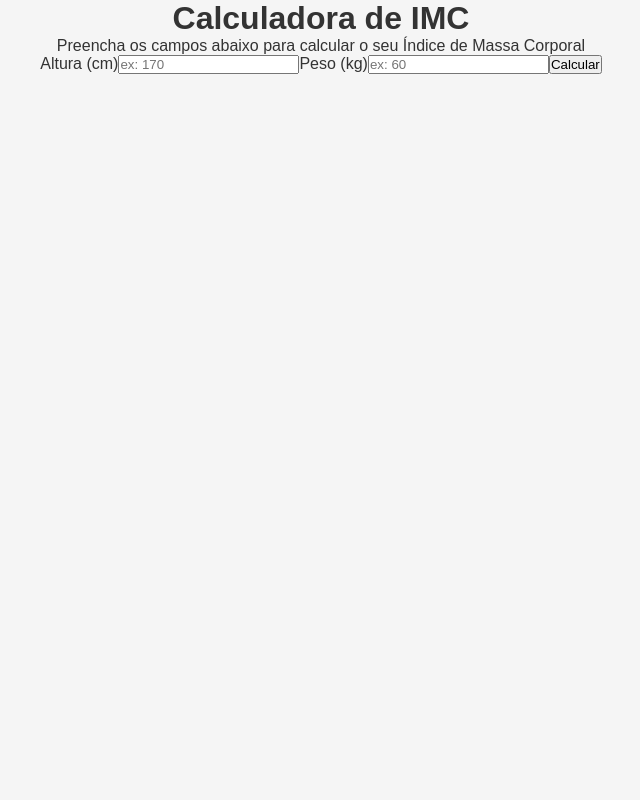
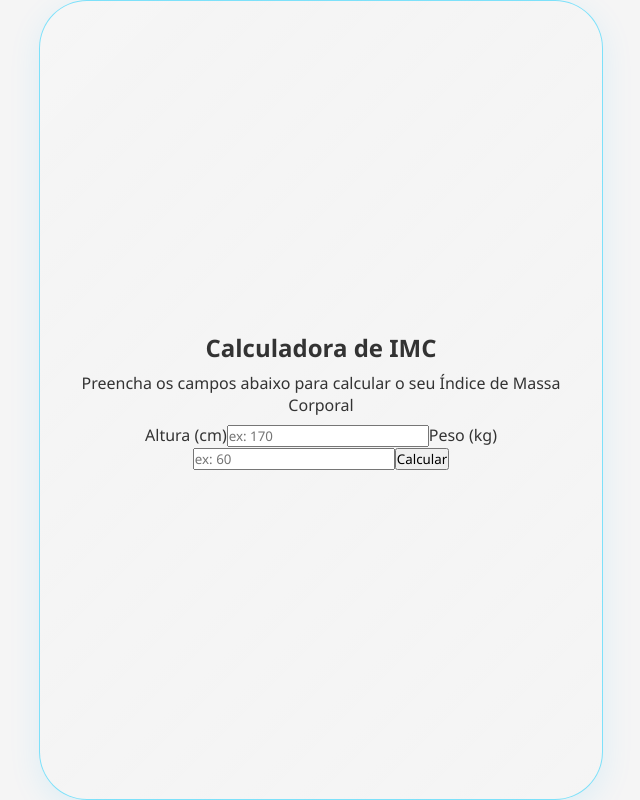
Before and after one commit to caosoliveirax/fancy-bmi-calculator, a React (Vite) app: page / in a window 1280 px wide. Shown: the whole page, without its empty margins (319-959 px from the left). Built offline with nearby package versions, Linux system fonts and the light colour scheme.

Commit message:
chore: create base layout for three cards with consistent spacing and alignment

```diff
--- a/src/App.tsx
+++ b/src/App.tsx
@@ -1,17 +1,20 @@
 import { Provider } from 'react-redux'
 import { store } from './store'
-import { GlobalStyle } from './global'
+import { GlobalStyle } from './styles/global'
 import FormCalculator from '@components/FormCalculator'
 import ResultCard from '@components/ResultCard'
 import ClassificationTable from '@components/ClassificationTable'
+import { Container } from '@components/Container/styles'
 
 function App() {
   return (
     <Provider store={store}>
       <GlobalStyle />
-      <FormCalculator />
-      <ResultCard />
-      <ClassificationTable />
+      <Container>
+        <FormCalculator />
+        <ResultCard />
+        <ClassificationTable />
+      </Container>
     </Provider>
   )
 }
--- a/src/components/ClassificationTable/index.tsx
+++ b/src/components/ClassificationTable/index.tsx
@@ -1,3 +1,4 @@
+import { CardContainer } from '@components/Container/styles'
 import { useAppSelector } from '../../store/hooks'
 
 const ClassificationTable = () => {
@@ -7,7 +8,7 @@ const ClassificationTable = () => {
   if (value === null || category === null) return null
 
   return (
-    <div>
+    <CardContainer>
       <h2>Classificações</h2>
       <table>
         <thead>
@@ -43,7 +44,7 @@ const ClassificationTable = () => {
           </tr>
         </tbody>
       </table>
-    </div>
+    </CardContainer>
   )
 }
 
--- /dev/null
+++ b/src/components/Container/styles.ts
@@ -0,0 +1,29 @@
+import { styled } from 'styled-components'
+
+export const Container = styled.main`
+  display: flex;
+  justify-content: center;
+  align-items: center;
+  gap: 2rem;
+  height: 100vh;
+  width: 100vw;
+`
+
+export const CardContainer = styled.section`
+  position: relative;
+  display: flex;
+  flex-direction: column;
+  justify-content: center;
+  align-items: center;
+  text-align: center;
+  box-shadow: 0 8px 32px 0 rgba(0, 174, 255, 0.1);
+  border: 1px solid rgba(0, 204, 255, 0.49);
+  background: linear-gradient(135deg, rgba(255, 255, 255, 0.1), rgba(255, 255, 255, 0));
+  padding: 40px;
+  border-radius: 3rem;
+  gap: 8px;
+  margin: 16px;
+  height: 800px;
+  width: 564px;
+  z-index: 2;
+`
--- a/src/components/FormCalculator/index.tsx
+++ b/src/components/FormCalculator/index.tsx
@@ -3,6 +3,7 @@ import { calculateBMI } from '@utils/calculateBMI'
 import { getBMICategory } from '@utils/getBMICategory'
 import { useAppDispatch } from '../../store/hooks'
 import { setResult } from '../../store/bmiSlice'
+import { CardContainer } from '@components/Container/styles'
 
 const FormCalculator = () => {
   const [height, setHeight] = useState('')
@@ -23,7 +24,7 @@ const FormCalculator = () => {
   }
 
   return (
-    <div>
+    <CardContainer>
       <h1>Calculadora de IMC</h1>
       <p>Preencha os campos abaixo para calcular o seu Índice de Massa Corporal</p>
       <form onSubmit={handleSubmit}>
@@ -47,7 +48,7 @@ const FormCalculator = () => {
         />
         <button type="submit">Calcular</button>
       </form>
-    </div>
+    </CardContainer>
   )
 }
 
--- a/src/components/ResultCard/index.tsx
+++ b/src/components/ResultCard/index.tsx
@@ -1,3 +1,4 @@
+import { CardContainer } from '@components/Container/styles'
 import { useAppSelector } from '../../store/hooks'
 
 const ResultCard = () => {
@@ -26,12 +27,12 @@ const ResultCard = () => {
   }
 
   return (
-    <div>
+    <CardContainer>
       <p>Seu IMC é de:</p>
       <span>{value}</span> <br />
       <span>{category}</span>
       <p>{getMessage(category)}</p>
-    </div>
+    </CardContainer>
   )
 }
 
--- a/src/global.ts
+++ b/src/styles/global.ts
@@ -5,12 +5,11 @@ export const GlobalStyle = createGlobalStyle`
     margin: 0;
     padding: 0;
     box-sizing: border-box;
+    font-family: 'Segoe UI', Tahoma, Geneva, Verdana, sans-serif;
   }
 
   body {
-    font-family: sans-serif;
     background: #f5f5f5;
     color: #333;
-    text-align: center;
   }
 `
```
